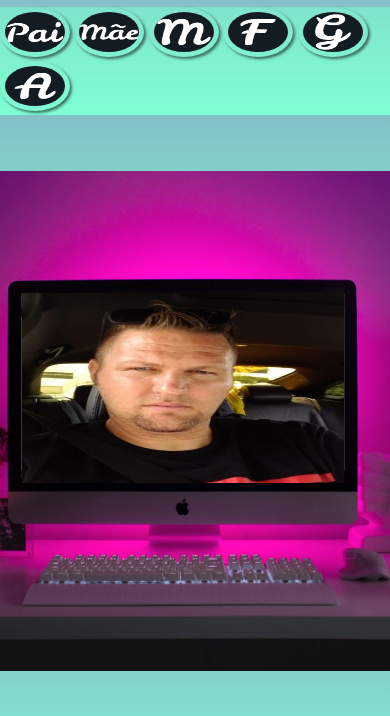
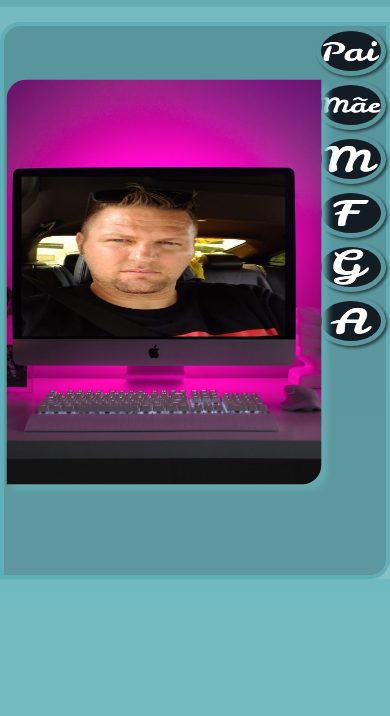
Before and after one commit to fabriciosfalchet/projeto-mobile, a plain HTML site: page index.html in a window 390 px wide. Shown: the part 128-844 px from the top of the page. Drawn offline with Linux system fonts and the light colour scheme.

Commit message:
projeto-mobile 1.1

```diff
--- a/index.html
+++ b/index.html
@@ -14,12 +14,21 @@
             font-size: 1em;
         }
         html {
-            background-image: linear-gradient(to bottom, #84c0c6, aquamarine);
-            /*background-color:aquamarine*/
+
+            /*background-color:#84c0c6;*/
+            background-image: linear-gradient(to bottom, #71b9c0, #84c0c6);
+        }
+        main {
+            border: 4px solid #5fafb6;
+            background-color: #3a737980;
+            height: 65vh;
+            border-radius: 20px 0px;
+            margin-top: 15px;
         }
         header {
-            background-color: #84C0C6;
-            height: 16vh
+            background-color: #64aab1;
+            height: 16vh;
+
         }
         header > h1 {
             text-align: center;
@@ -33,26 +42,37 @@
         }
         section#moldura {
             background-image: url(imagens/back-pc.jpg);
-            width: 414px;
-            height: 500px;
-            margin: auto;
+            width: 315px;
+            height: 405px;
             background-repeat: no-repeat;
             background-position: center;
             background-size: cover;
             position: absolute;
-            top: 65%;
-            left: 50%;
+            top: 45%;
+            left: 42%;
             transform: translate(-50%,-50%);
+            box-shadow: 6px 6px 6px #64aab1;
+            border-radius: 20px 0px;
+            margin-top: 30px;
+        }
+
+        section#moldura:hover {
+            border: 2px solid white;
+            transform: translate(-51%,-51%);
+            box-shadow: 12px 12px 12px #64AAB1;
+            transition: box-shadow 0.5s;
+            transition: transform 0.5s
         }
         section > iframe {
             position: relative;
-            top: 114px;
-            left: 26px;
-            width: 334px;
+            top: 89px;
+            left: 7px;
+            width: 272px;
             /*height: 193px;*/
-            height: 210px;
+            height: 180px;
         }
         section#icones {
+            text-align: right;
             /*background-color: #84C0C6;*/
         }
         section#icones > a > img {
@@ -84,11 +104,11 @@
 
         </section>
         <section id="icones">
-            <a href="membrosfamilia/pai.html" target="iframe"><img src="icones/pai.png" alt="iconepai"></a>
-            <a href="membrosfamilia/mae.html" target="iframe"><img src="icones/mae.png" alt="mae"></a>
-            <a href="membrosfamilia/matheus.html" target="iframe"><img src="icones/matheus.png" alt="matheus"></a>
-            <a href="membrosfamilia/bonitao.html" target="iframe"><img src="icones/fabricio.png" alt="bonitao"></a>
-            <a href="membrosfamilia/gui.html" target="iframe"><img src="icones/guilherme.png" alt="gui"></a>
+            <a href="membrosfamilia/pai.html" target="iframe"><img src="icones/pai.png" alt="iconepai"></a> <br>
+            <a href="membrosfamilia/mae.html" target="iframe"><img src="icones/mae.png" alt="mae"></a> <br>
+            <a href="membrosfamilia/matheus.html" target="iframe"><img src="icones/matheus.png" alt="matheus"></a> <br>
+            <a href="membrosfamilia/bonitao.html" target="iframe"><img src="icones/fabricio.png" alt="bonitao"></a> <br>
+            <a href="membrosfamilia/gui.html" target="iframe"><img src="icones/guilherme.png" alt="gui"></a> <br>
             <a href="membrosfamilia/alice.html" target="iframe"><img src="icones/alice.png" alt="alice"></a>
         </section>
     </main>
--- a/membrosfamilia/estilos/membrosfamilia.css
+++ b/membrosfamilia/estilos/membrosfamilia.css
@@ -5,7 +5,7 @@ body > img {
     background-size: cover;
     background-position: center;
     background-repeat: no-repeat;
-    width: 322px;
+    width: 264px;
     /*height: 224px;*/
-    height: 190px;
+    height: 160px;
 }
```
